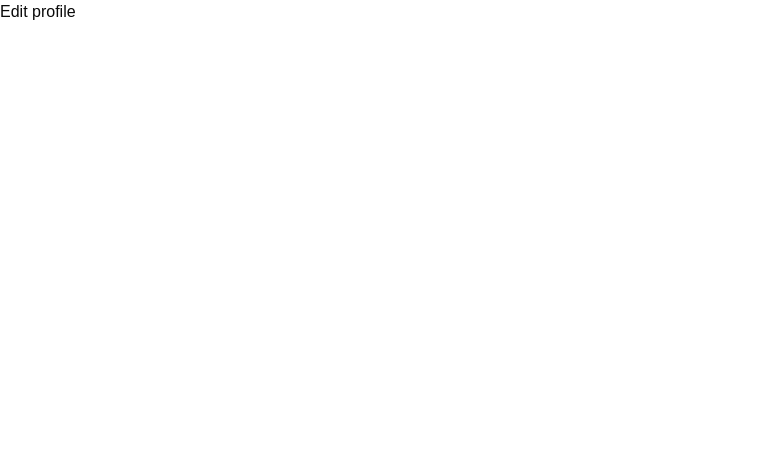
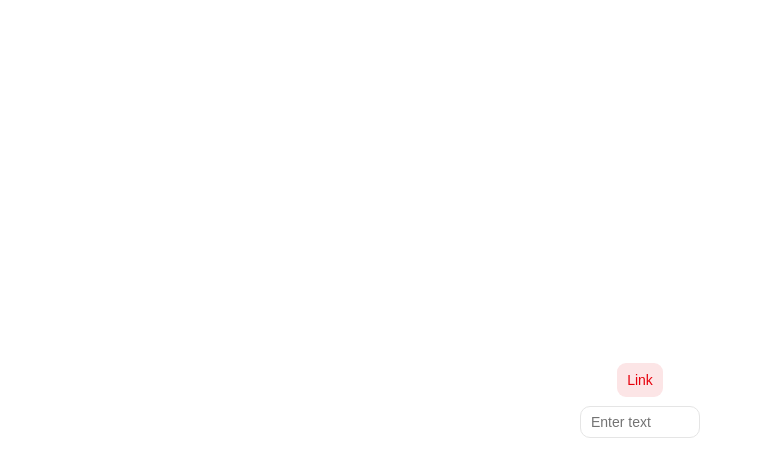
Before and after one commit to TAnhpika/f8-zoom-day48, a React (Vite) app: page / in a window 1280 px wide. Shown: the top 476 px of the page, without its empty margins (0-762 px from the left). Built offline with nearby package versions, Linux system fonts and the light colour scheme.

Commit message:
shadcn property, input, dark mode

```diff
--- a/index.html
+++ b/index.html
@@ -1,4 +1,5 @@
 <!doctype html>
+<!-- <html lang="en" class="dark"> -->
 <html lang="en">
   <head>
     <meta charset="UTF-8" />
--- a/src/App.jsx
+++ b/src/App.jsx
@@ -1,64 +1,15 @@
-import { Cross2Icon } from "@radix-ui/react-icons";
-import { Dialog } from "radix-ui";
+import { Button } from "@/components/ui/button";
+import { Input } from "./components/ui/input";
 
 function App() {
     return (
         <>
-            <Dialog.Root>
-                <Dialog.Trigger asChild>
-                    <button className="Button violet">Edit profile</button>
-                </Dialog.Trigger>
-                <Dialog.Portal>
-                    <Dialog.Overlay className="DialogOverlay" />
-                    <Dialog.Content className="DialogContent">
-                        <Dialog.Title className="DialogTitle">
-                            Edit profile
-                        </Dialog.Title>
-                        <Dialog.Description className="DialogDescription">
-                            Make changes to your profile here. Click save when
-                            you&apos;re done.
-                        </Dialog.Description>
-                        <fieldset className="Fieldset">
-                            <label className="Label" htmlFor="name">
-                                Name
-                            </label>
-                            <input
-                                className="Input"
-                                id="name"
-                                defaultValue="Pedro Duarte"
-                            />
-                        </fieldset>
-                        <fieldset className="Fieldset">
-                            <label className="Label" htmlFor="username">
-                                Username
-                            </label>
-                            <input
-                                className="Input"
-                                id="username"
-                                defaultValue="@peduarte"
-                            />
-                        </fieldset>
-                        <div
-                            style={{
-                                display: "flex",
-                                marginTop: 25,
-                                justifyContent: "flex-end",
-                            }}
-                        >
-                            <Dialog.Close asChild>
-                                <button className="Button green">
-                                    Save changes
-                                </button>
-                            </Dialog.Close>
-                        </div>
-                        <Dialog.Close asChild>
-                            <button className="IconButton" aria-label="Close">
-                                <Cross2Icon />
-                            </button>
-                        </Dialog.Close>
-                    </Dialog.Content>
-                </Dialog.Portal>
-            </Dialog.Root>
+            <div className="flex min-h-svh flex-col items-center justify-center ">
+                <Button asChild className="" variant="destructive" size="lg">
+                    <a href="#!">Link</a>
+                </Button>
+                <Input placeholder="Enter text" className="w-30 mt-2" />
+            </div>
         </>
     );
 }
--- a/src/components/ui/button.jsx
+++ b/src/components/ui/button.jsx
@@ -1,19 +1,19 @@
-import { Button as ButtonPrimitive } from "@base-ui/react/button"
+import { Button as ButtonPrimitive } from "@base-ui/react/button";
 import { cva } from "class-variance-authority";
-import { cn } from "cn"
+import { cn } from "cn";
 
 const buttonVariants = cva(
     "group/button inline-flex shrink-0 items-center justify-center rounded-lg border border-transparent bg-clip-padding text-sm font-medium whitespace-nowrap transition-all outline-none select-none focus-visible:border-ring focus-visible:ring-3 focus-visible:ring-ring/50 active:not-aria-[haspopup]:translate-y-px disabled:pointer-events-none disabled:opacity-50 aria-invalid:border-destructive aria-invalid:ring-3 aria-invalid:ring-destructive/20 dark:aria-invalid:border-destructive/50 dark:aria-invalid:ring-destructive/40 [&_svg]:pointer-events-none [&_svg]:shrink-0 [&_svg:not([class*='size-'])]:size-4",
     {
         variants: {
             variant: {
-        default: "bg-primary text-primary-foreground hover:bg-primary/80",
+                default:
+                    "bg-primary bg-pink-400 hover:bg-pink-500 text-primary-foreground",
                 outline:
                     "border-border bg-background hover:bg-muted hover:text-foreground aria-expanded:bg-muted aria-expanded:text-foreground dark:border-input dark:bg-input/30 dark:hover:bg-input/50",
                 secondary:
                     "bg-secondary text-secondary-foreground hover:bg-[color-mix(in_oklch,var(--secondary),var(--foreground)_5%)] aria-expanded:bg-secondary aria-expanded:text-secondary-foreground",
-        ghost:
-          "hover:bg-muted hover:text-foreground aria-expanded:bg-muted aria-expanded:text-foreground dark:hover:bg-muted/50",
+                ghost: "hover:bg-muted hover:text-foreground aria-expanded:bg-muted aria-expanded:text-foreground dark:hover:bg-muted/50",
                 destructive:
                     "bg-destructive/10 text-destructive hover:bg-destructive/20 focus-visible:border-destructive/40 focus-visible:ring-destructive/20 dark:bg-destructive/20 dark:hover:bg-destructive/30 dark:focus-visible:ring-destructive/40",
                 link: "text-primary underline-offset-4 hover:underline",
@@ -36,8 +36,8 @@ const buttonVariants = cva(
             variant: "default",
             size: "default",
         },
-  }
-)
+    },
+);
 
 function Button({
     className,
@@ -51,8 +51,8 @@ function Button({
             className={cn(buttonVariants({ variant, size, className }))}
             {...props}
         />
-  )
+    );
 }
 
 // eslint-disable-next-line react-refresh/only-export-components
-export { Button, buttonVariants }
+export { Button, buttonVariants };
--- /dev/null
+++ b/src/components/ui/input.jsx
@@ -0,0 +1,23 @@
+import * as React from "react"
+import { Input as InputPrimitive } from "@base-ui/react/input"
+import { cn } from "cn"
+
+function Input({
+  className,
+  type,
+  ...props
+}) {
+  return (
+    <InputPrimitive
+      type={type}
+      data-slot="input"
+      className={cn(
+        "h-8 w-full min-w-0 rounded-lg border border-input bg-transparent px-2.5 py-1 text-base transition-colors outline-none file:inline-flex file:h-6 file:border-0 file:bg-transparent file:text-sm file:font-medium file:text-foreground placeholder:text-muted-foreground focus-visible:border-ring focus-visible:ring-3 focus-visible:ring-ring/50 disabled:pointer-events-none disabled:cursor-not-allowed disabled:bg-input/50 disabled:opacity-50 aria-invalid:border-destructive aria-invalid:ring-3 aria-invalid:ring-destructive/20 md:text-sm dark:bg-input/30 dark:disabled:bg-input/80 dark:aria-invalid:border-destructive/50 dark:aria-invalid:ring-destructive/40",
+        className
+      )}
+      {...props}
+    />
+  )
+}
+
+export { Input }
```
Also changed, not shown: 1 other file (tests, documents, lock files or other folders). Lines whose indentation alone changed are shown as unchanged.
